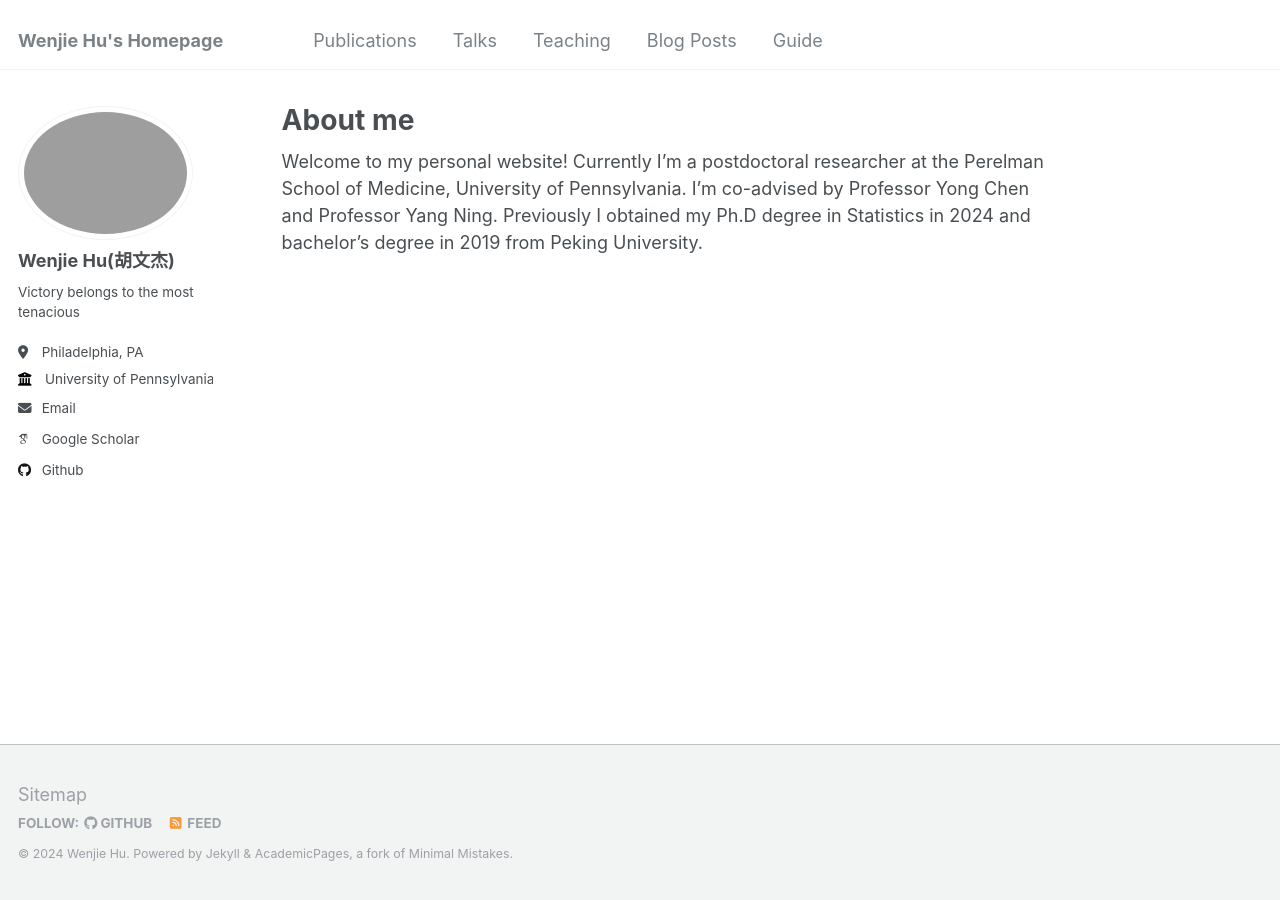
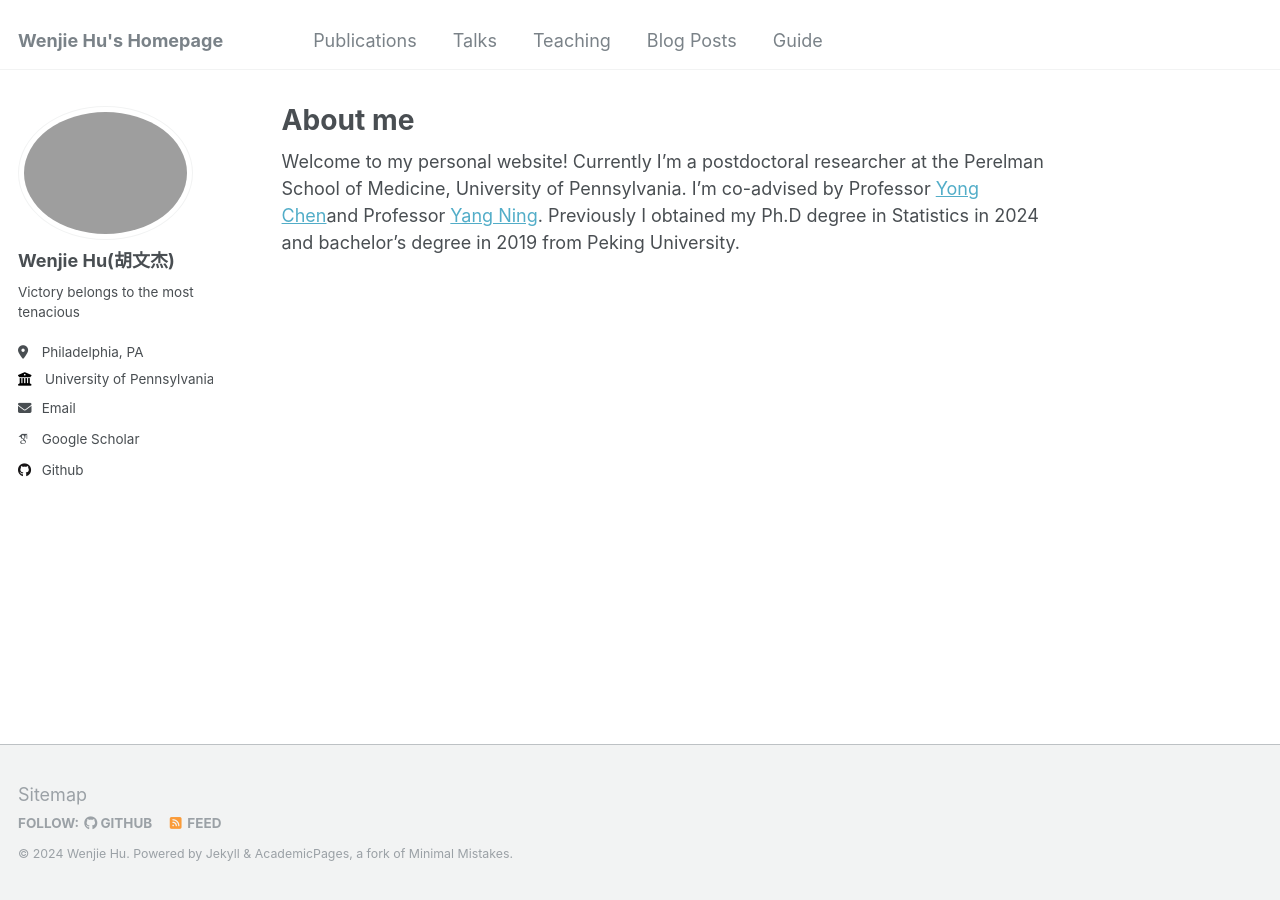
Before and after one commit to hwj0828/hwj0828.github.io, a Jekyll site: the page built from _pages/about.md, in a window 1280 px wide. Built offline with Jekyll 4.4.1, drawn with Linux system fonts in a browser that asks for light colours; some web fonts are replaced; part of the change alters nothing that is shown.

```diff
--- a/_pages/about.md
+++ b/_pages/about.md
@@ -7,4 +7,4 @@ redirect_from:
   - /about.html
 ---
 
-Welcome to my personal website! Currently I'm a postdoctoral researcher at the Perelman School of Medicine, University of Pennsylvania. I'm co-advised by Professor Yong Chen and Professor Yang Ning. Previously I obtained my Ph.D degree in Statistics in 2024 and bachelor's degree in 2019 from Peking University.
+Welcome to my personal website! Currently I'm a postdoctoral researcher at the Perelman School of Medicine, University of Pennsylvania. I'm co-advised by Professor [Yong Chen](https://penncil.med.upenn.edu/about-pi/)and Professor [Yang Ning](https://yangning.stat.cornell.edu). Previously I obtained my Ph.D degree in Statistics in 2024 and bachelor's degree in 2019 from Peking University.
```
